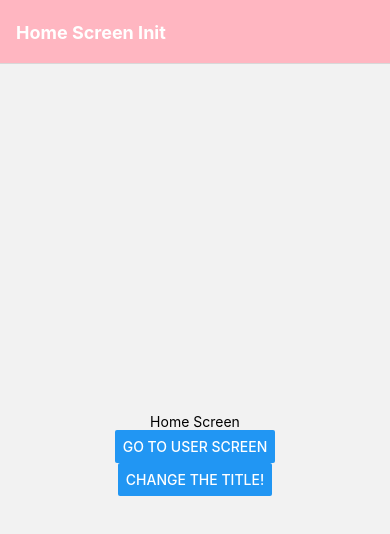
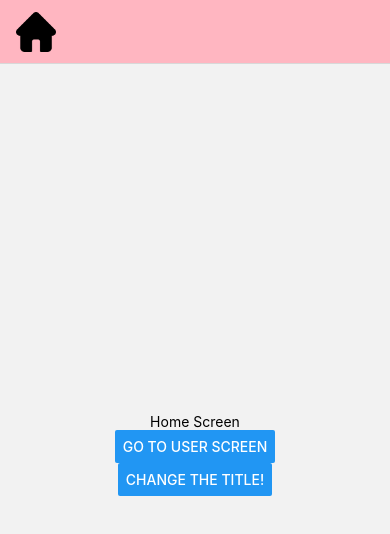
Before and after one commit to Skylar090807/react-navigation_01, a React Native app: screen /Home in a window 390 px wide. Shown: the top 534 px of the page. Built offline with nearby package versions, Linux system fonts and the light colour scheme.

Commit message:
Header Bar title에 image 삽입

```diff
--- a/src/Routes/stackNavigation.jsx
+++ b/src/Routes/stackNavigation.jsx
@@ -1,7 +1,8 @@
 import React from 'react'
-import { StyleSheet, Text, View } from 'react-native'
+import { StyleSheet } from 'react-native'
 import Home from '../Screens/home'
 import User from '../Screens/user'
+import ImageComponent from '../components/imageComponent'
 
 import { createNativeStackNavigator } from '@react-navigation/native-stack'
 
@@ -26,6 +27,9 @@ const StackNavigation = () => {
         options={{
           // Screen Title Init
           title: 'Home Screen Init',
+          // ImageComponent에 선언 된 image headerTitle에 삽입
+          headerTitle: () => <ImageComponent />,
+
           // Header Bar Style Init
           headerStyle: { backgroundColor: 'lightpink' },
           headerTintColor: '#fff',
--- /dev/null
+++ b/src/components/imageComponent.jsx
@@ -0,0 +1,17 @@
+import { StyleSheet, Image } from 'react-native'
+import React from 'react'
+import HomeIcon from '../assets/images/home_black_512px.png'
+
+const ImageComponent = () => {
+  return (
+    // <Image
+    //   style={{ width: 40, height: 40 }}
+    //   source={require('../assets/images/home_black_512px.png')}
+    // />
+    <Image style={{ width: 40, height: 40 }} source={HomeIcon} />
+  )
+}
+
+export default ImageComponent
+
+const styles = StyleSheet.create({})
```
Also changed, not shown: src/assets/images/home_black_512px.png (added).
